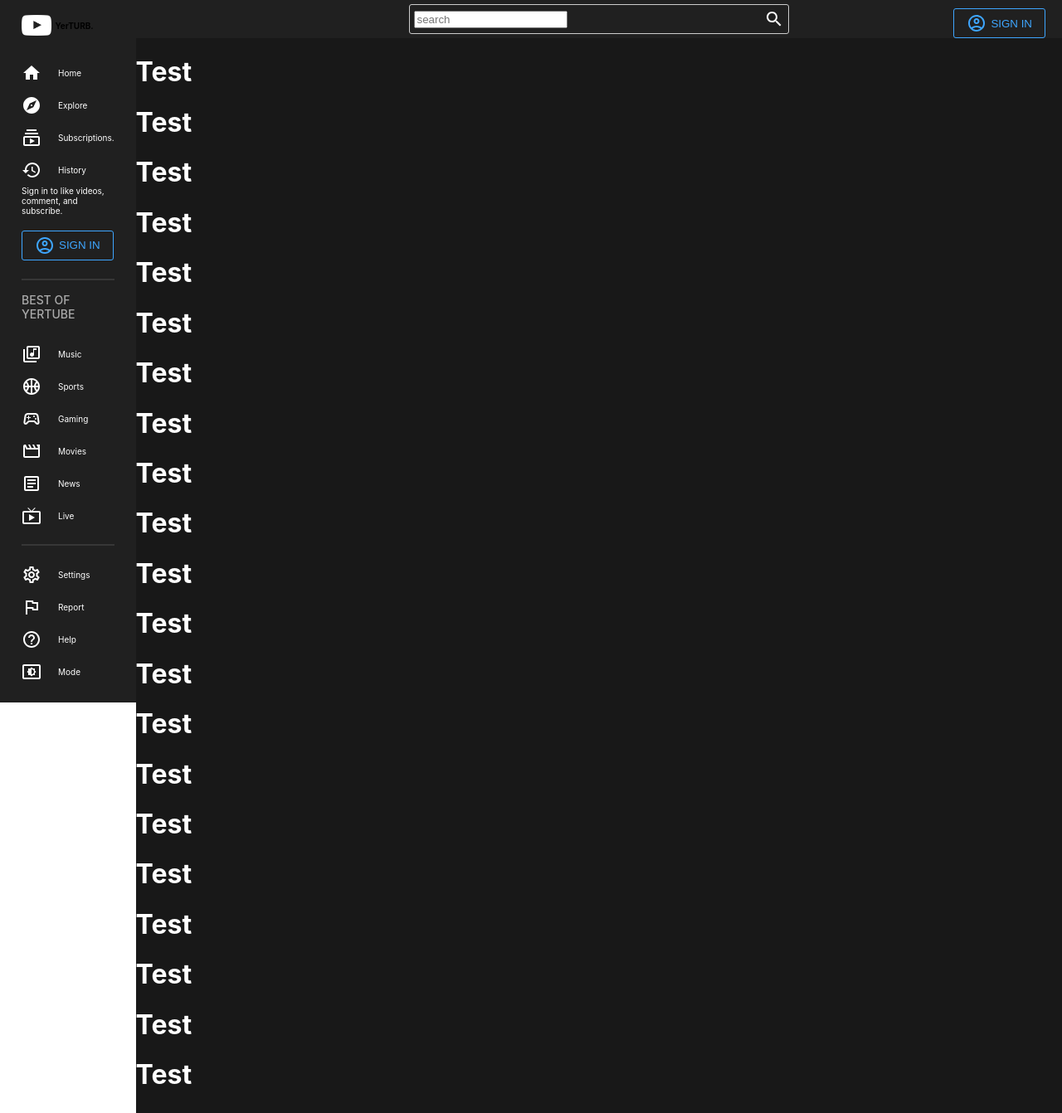
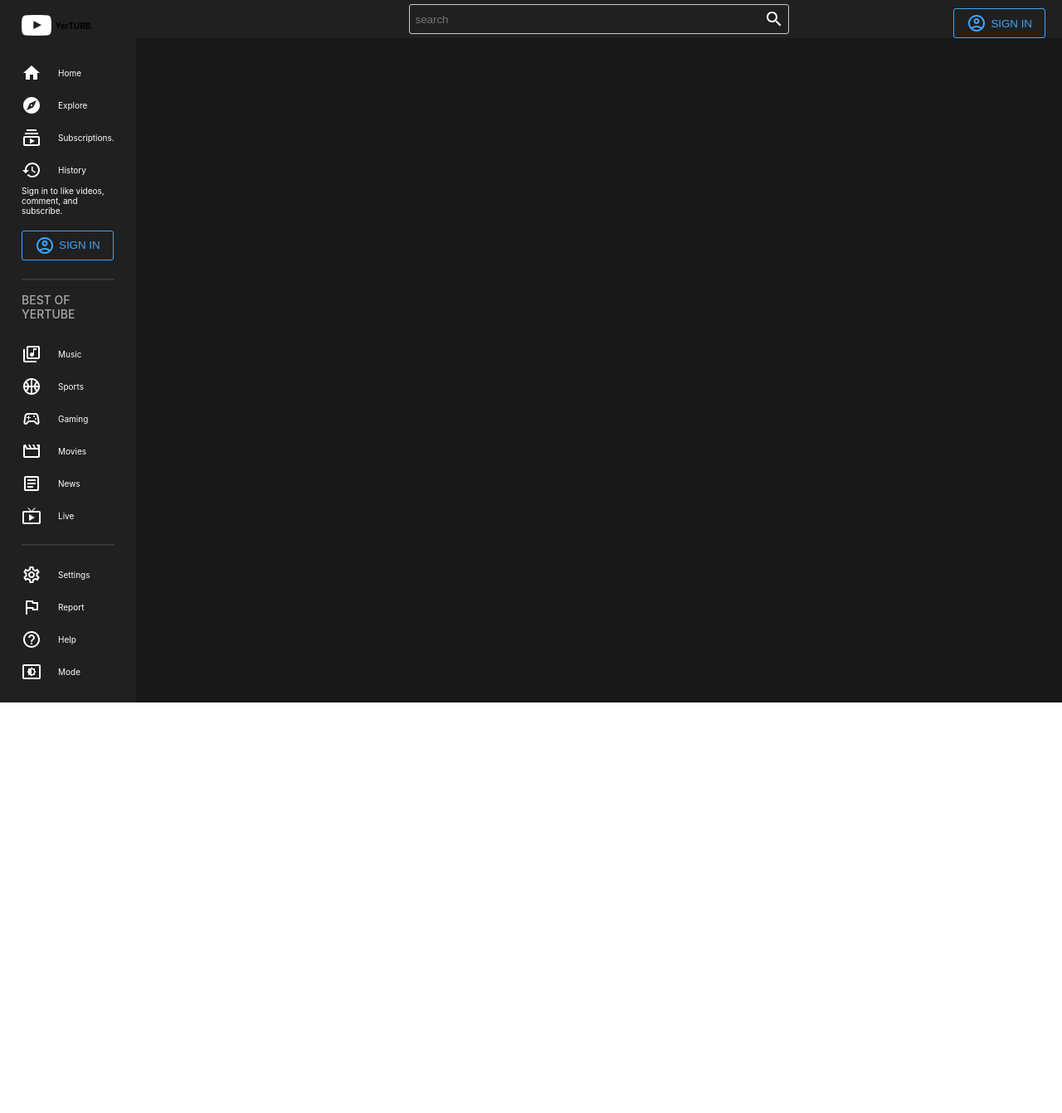
Before and after one commit to idbic/MERN-Video-Upload-Component, a React (Create React App) app: page /video/test in a window 1280 px wide. Shown: the top 1342 px of the page at 83% size. After the commit the page ends 847 px from the top, so only its background shows below. Built offline with nearby package versions, Linux system fonts and the light colour scheme.

Commit message:
added video and home pages, also imported and stubbed the Browser Router/ routes

```diff
--- a/src/App.js
+++ b/src/App.js
@@ -1,11 +1,14 @@
 import logo from './logo.svg';
 import './App.css';
-import styled, {ThemeProvider}from 'styled-components';
+import styled, { ThemeProvider } from 'styled-components';
 import Menu from './components/Menu';
 import NavBar from './components/Navbar';
 import { darkTheme, lightTheme } from './Utils/Theme';
 import { useState } from 'react';
-const Container = styled.div `
+import { BrowserRouter, Routes, Route } from 'react-router-dom';
+import Home from './pages/Home';
+import Video from './pages/Video';
+const Container = styled.div`
   display: flex;
 `
 const Main = styled.div`
@@ -23,54 +26,26 @@ function App() {
 
   return (
     <ThemeProvider theme={darkMode ? darkTheme : lightTheme}>
-    <Container>
-      <Menu darkMode={darkMode} setDarkMode={setDarkMode}/>
-      <Main>
-      <NavBar/>
-      <Wrapper>
-        <h1>Test</h1>
-        <h1>Test</h1>
-        <h1>Test</h1>
-        <h1>Test</h1>
-        <h1>Test</h1>
-        <h1>Test</h1>
-        <h1>Test</h1>
-        <h1>Test</h1>
-        <h1>Test</h1>
-        <h1>Test</h1>
-        <h1>Test</h1>
-        <h1>Test</h1>
-        <h1>Test</h1>
-        <h1>Test</h1>
-        <h1>Test</h1>
-        <h1>Test</h1>
-        <h1>Test</h1>
-        <h1>Test</h1>
-        <h1>Test</h1>
-        <h1>Test</h1>
-        <h1>Test</h1>
-        <h1>Test</h1>
-        <h1>Test</h1>
-        <h1>Test</h1>
-        <h1>Test</h1>
-        <h1>Test</h1>
-        <h1>Test</h1>
-        <h1>Test</h1>
-        <h1>Test</h1>
+      <Container>
+        <BrowserRouter>
 
-        <h1>Test</h1>
-        <h1>Test</h1>
-        <h1>Test</h1>
+              <Menu darkMode={darkMode} setDarkMode={setDarkMode} />
+              <Main>
+                <NavBar />
+                <Wrapper>
+                  <Routes>
+                    <Route path="/">
+                      <Route index element={Home}/>
+                      <Route path="video">
+                        <Route path=":id" element={Video}/>
+                        </Route>
+                    </Route>
+                  </Routes>
+                </Wrapper>
+              </Main>
 
-        <h1>Test</h1>
-        <h1>Test</h1>
-        <h1>Test</h1>
-        <h1>Test</h1>
-        <h1>Test</h1>
-
-      </Wrapper>
-      </Main>
-    </Container>
+        </BrowserRouter>
+      </Container>
     </ThemeProvider>
   );
 }
--- a/src/components/Navbar.jsx
+++ b/src/components/Navbar.jsx
@@ -27,7 +27,10 @@ const Search = styled.div`
   border: 1px solid #ccc;
   border-radius: 3px;
 `;
-const Input = styled.input``;
+const Input = styled.input`
+border: none;
+background-color: transparent;
+`;
 const Button = styled.button`
   padding: 5px 15px;
   background-color: transparent;
--- /dev/null
+++ b/src/pages/Home.jsx
@@ -0,0 +1,7 @@
+export default function Home(){
+    return(
+        <>
+        <div>Home</div>
+        </>
+    )
+}
--- /dev/null
+++ b/src/pages/Video.jsx
@@ -0,0 +1,7 @@
+export default function Video(){
+    return(
+        <>
+        <div>Video</div>
+        </>
+    )
+}
```
